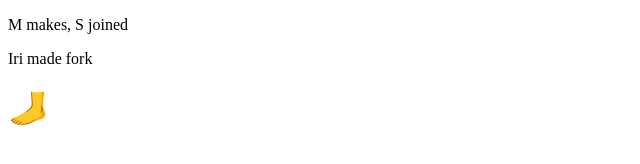
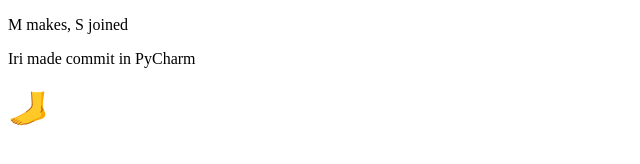
Before and after one commit to smplcod/m_makes_s_joined, a plain HTML site: page index.html in a window 1280 px wide. Shown: the full height of the page, 0-640 px from the left. Drawn offline with Linux system fonts and the light colour scheme.

Commit message:
Edit 1 row in index.html

```diff
--- a/index.html
+++ b/index.html
@@ -8,7 +8,7 @@
   </head>
   <body>
     <p>M makes, S joined</p>
-    <p>Iri made fork</p>
+    <p>Iri made commit in PyCharm</p>
     <h1>🦶</h1>
   </body>
 </html>
```
